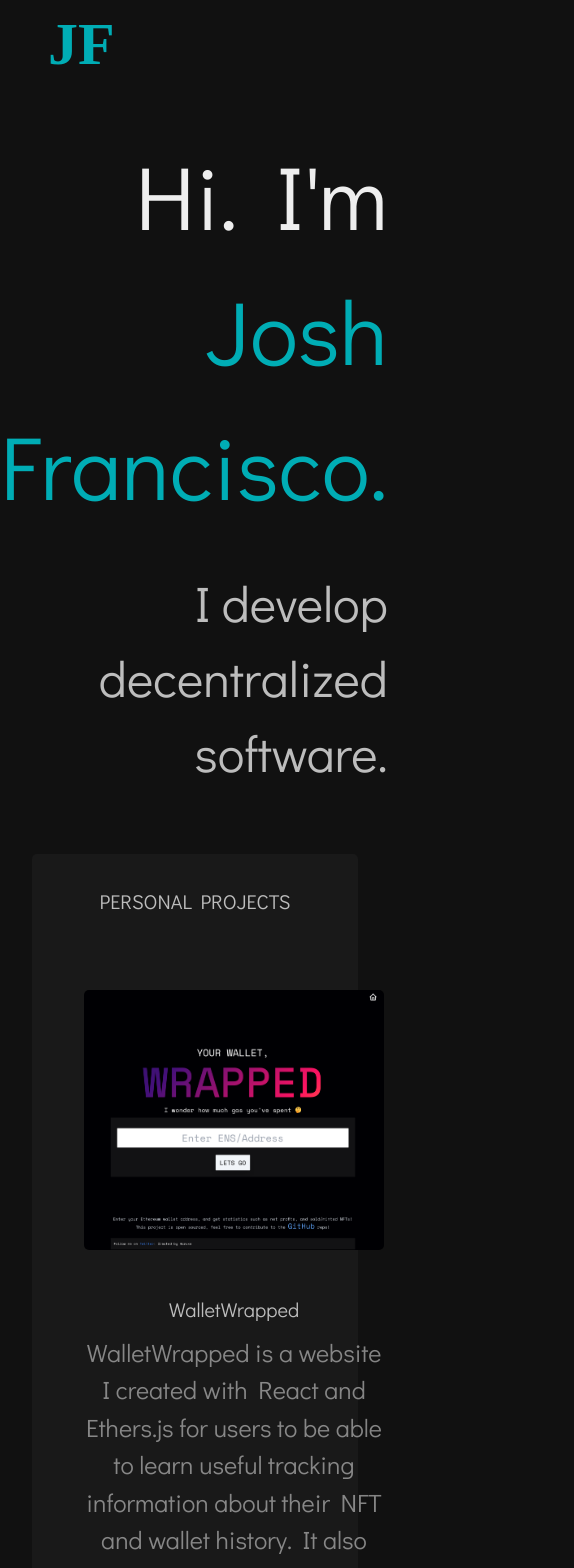
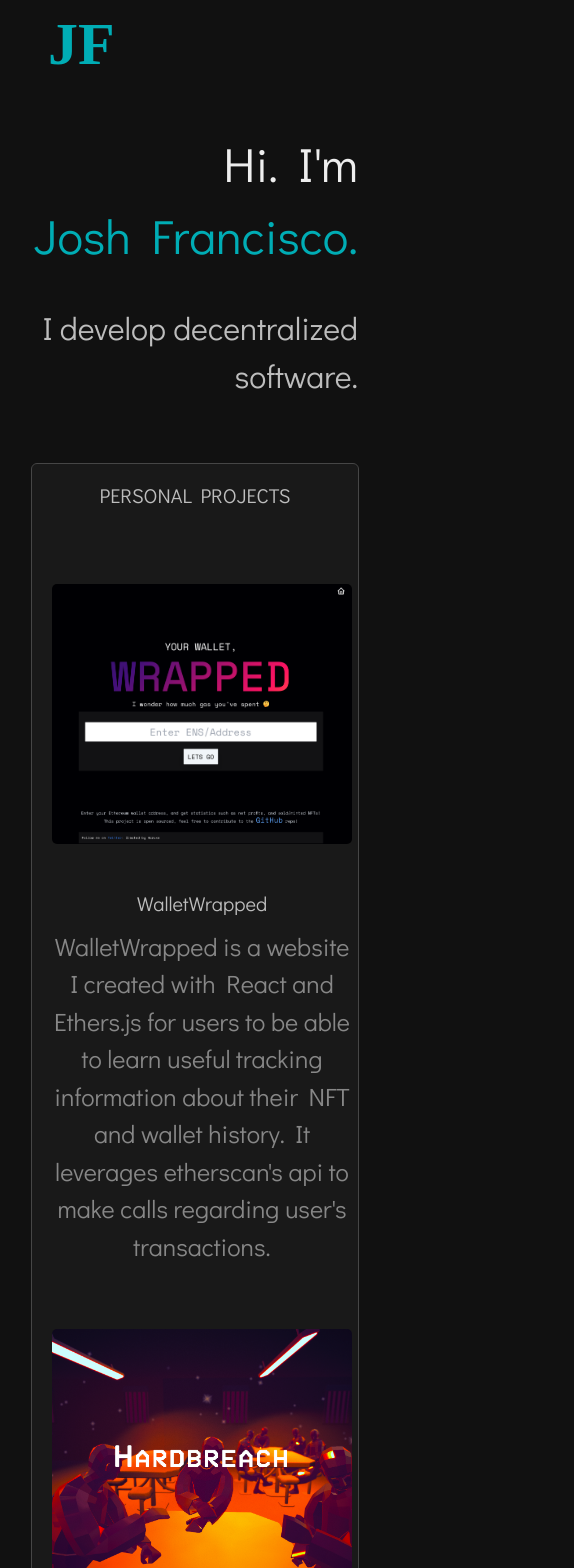
Before and after one commit to Haruxe/Portfolio, a React (Create React App) app: page / in a window 390 px wide. Shown: the top 1568 px of the page, 574 px wide, since content can reach past the window. Built offline with nearby package versions, Linux system fonts and the light colour scheme; some icons are missing; a web font is replaced by a local one.

Commit message:
good changes

```diff
--- a/src/App.css
+++ b/src/App.css
@@ -56,6 +56,7 @@ a {
     }
 
 }
+
 @media screen and (min-width: 1600px) {
     .subclass {
         max-width: 1600px;
--- a/src/containers/features/Features.css
+++ b/src/containers/features/Features.css
@@ -19,12 +19,13 @@
     background-color: #191919;
     border-radius: 5px;
     margin: 4rem 2rem;
+    outline: 1px solid #464646;
 }
 
 .folio__Features_Body_Text p, ul {
     color: #bdbdbd;
     font-family: var(--font-family);
-    text-align: right;
+    text-align: center;
     font-size: 40px;
 }
 
@@ -42,7 +43,7 @@
 
 .folio__Features_Body_mainText p, ul {
     margin-top: 8rem;
-    text-align: left;
+    text-align: middle;
     padding: 0rem 1rem;
     font-size: 30px;
 }
@@ -68,12 +69,14 @@
 
 .folio__certificate-entry {
     align-items: center;
-    width: 500px;
     margin: 40px;
+    margin-left: auto;
+    margin-right: auto;
 }
 
 .folio__certificate-entry * {
     width: 500px;
+
 }
 
 .folio__certificate-entry img {
@@ -98,7 +101,7 @@
 }
 
 .folio__Features_Body_Image img {
-    position:static;
+    position: static;
     align-self: center;
     padding: 2rem;
 }
@@ -109,6 +112,7 @@
         display: flex;
         flex-direction: column;
         justify-content: space-between;
+
     }
 }
 
@@ -116,6 +120,8 @@
 
     .folio__Features__Body *{
         width: 500px !important;
+        place-content: middle;
+        place-items: middle;
     }
     .folio__certificate-entry * {
         width: 300px;
@@ -130,11 +136,8 @@
         font-size: 20px;
         text-align: center;
     }
-    .folio__Features_Body_Icon img {
-        display: none;
-    }
     .folio__Features_Body {
-        padding: 2rem;
+        padding: 1rem 0rem;
     }
     #unity {
         margin: 0rem;
--- a/src/containers/features/Features.jsx
+++ b/src/containers/features/Features.jsx
@@ -7,14 +7,12 @@ import UNITY from '../../assets/UNITY.png';
 import HardBreach from '../../assets/Hardbreach.png';
 import WalletWrapped from '../../assets/wall.png'
 import anti from '../../assets/anti.png'
+import knight from '../../assets/knight.gif'
 
 const Feature = () => (
 <>
 <div className='folio__Features_Body' id='projects'>
     <div className='folio__Features_Body_Text'>
-      <div className='folio__Features_Body_Icon'>
-        <img src={icon} alt='icon' />
-      </div>
       <div className='folio__Features_Title'>
       <p>
         PERSONAL PROJECTS
@@ -30,7 +28,7 @@ const Feature = () => (
                 </p>
                 <p className='folio__caption-text'>
                 WalletWrapped is a website I created with React and Ethers.js for users to be able to learn useful tracking information
-                about their NFT and wallet history. It also uses etherscan's api to make calls regarding user's transactions.
+                about their NFT and wallet history. It leverages etherscan's api to make calls regarding user's transactions.
                 </p>
               </div>
               <div className = 'folio__certificate-entry' >
@@ -52,6 +50,15 @@ const Feature = () => (
                 Anti is a social media platform designed to aggregate social media accounts for developers in the Web3 space with NFT profile pictures. Developers can submit projects and links to them, with the posts being hosted on a combination of IPFS and the Polygon Network (Mumbai). When posting, users can set the flair/tag of the post, which helps others find their posts quicker.
                 </p>
               </div>
+              <div className = 'folio__certificate-entry' >
+                <a href='https://harux.itch.io/knight-shift-kings-march' alt='knightshift' target='_blank'><img src={knight} alt='knightPNG' className='scale-in-center'/></a>
+                <p>
+                Knight Shift: King's March
+                </p>
+                <p className='folio__caption-text'>
+                I led developmnet in a game called "Knight Shift" which is an entry to a game jam I entered with 2 other teammates. We built the game in Unity3D with C#.
+                </p>
+              </div>
             </div>
       <div className='folio__Features_Body_mainText'>
         </div>
@@ -64,9 +71,6 @@ const Feature2 = () => (
   <>
   <div className='folio__Features_Body' id='about'>
       <div className='folio__Features_Body_Text'>
-        <div className='folio__Features_Body_Icon' >
-          <img src={icon} alt='icon' />
-        </div>
         <p id='bio'>
           ABOUT ME
         </p>
@@ -89,9 +93,6 @@ const Feature2 = () => (
     <>
     <div className='folio__Features_Body' id='education'>
         <div className='folio__Features_Body_Text'>
-          <div className='folio__Features_Body_Icon'>
-            <img src={icon} alt='icon' />
-          </div>
           <p>
             FORMAL EDUCATION
           </p>
--- a/src/containers/header/Header.css
+++ b/src/containers/header/Header.css
@@ -170,3 +170,13 @@
   position: fixed;
   margin-left: 22rem;
 }
+
+@media screen and (max-width: 800px) {
+  .folio__header_text_main {
+    font-size: 3rem;
+  }
+
+  .folio__header_text_sub {
+    font-size: 2rem;
+  }
+}
```
Also changed, not shown: src/assets/anti.png, src/assets/knight.gif (added).
